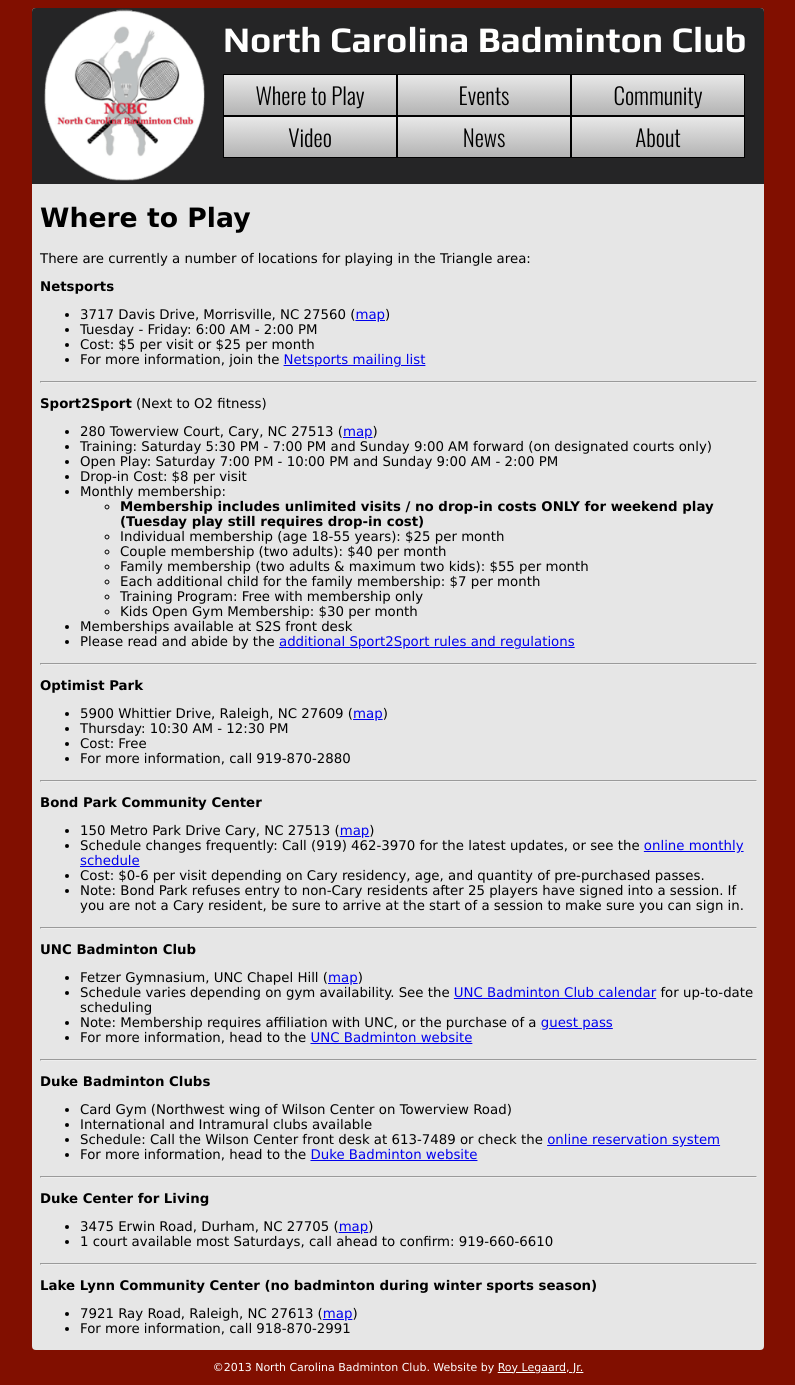
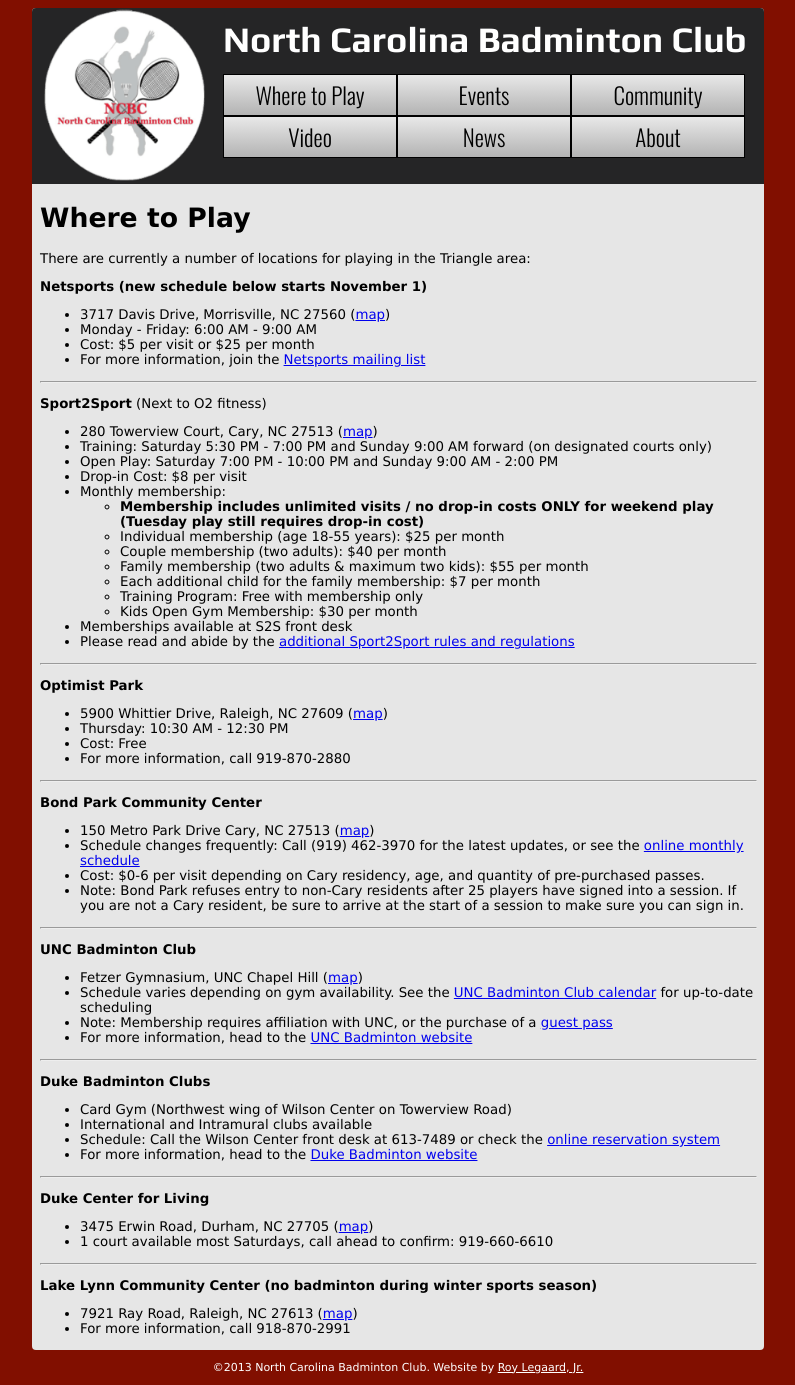
Before and after one commit to NCBC/ncbc.github.com, a Jekyll site: the page built from locations.md, in a window 1280 px wide. Shown: the whole page, without its empty margins (242-1037 px from the left). Built offline with Jekyll 4.4.1, drawn with Linux system fonts in a browser that asks for light colours.

Commit message:
Netsports update, Events update

```diff
--- a/index.html
+++ b/index.html
@@ -19,7 +19,7 @@
 	<h2>Locations:</h2>
 
 	<p><strong>Netsports</strong> <br />
-	Tues-Fri: 6 AM - 2 PM <br /></p>
+	Mon-Fri: 6 - 9 AM <br /></p>
 
 	<p><strong>Sport2Sport</strong> <br />
 	Sat: 7 - 10 PM <br />
--- a/locations.md
+++ b/locations.md
@@ -6,10 +6,10 @@
 
 There are currently a number of locations for playing in the Triangle area:
 
-**Netsports**
+**Netsports (new schedule below starts November 1)**
 
 * 3717 Davis Drive, Morrisville, NC 27560 ([map](http://maps.google.com/maps?q=3717+Davis+Drive,+Morrisville,+NC+27560&hl=en&hnear=3717+Davis+Dr,+Morrisville,+Wake,+North+Carolina+27560&t=m&z=16))
-* Tuesday - Friday: 6:00 AM - 2:00 PM
+* Monday - Friday: 6:00 AM - 9:00 AM
 * Cost: $5 per visit or $25 per month
 * For more information, join the [Netsports mailing list](https://groups.google.com/forum/#!forum/badminton-is-passion)
 
```
Also changed, not shown: community.md (+2 -2 lines), events.md (+3 -0 lines).
